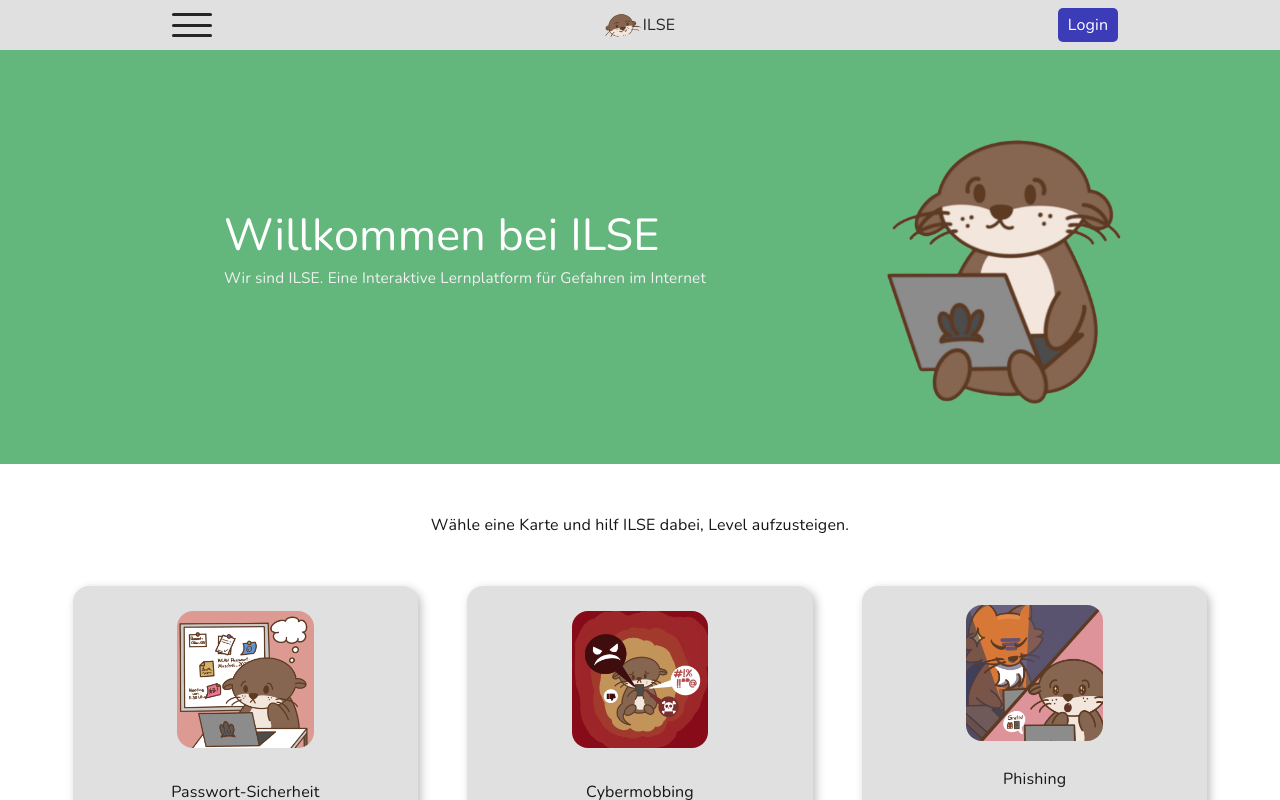
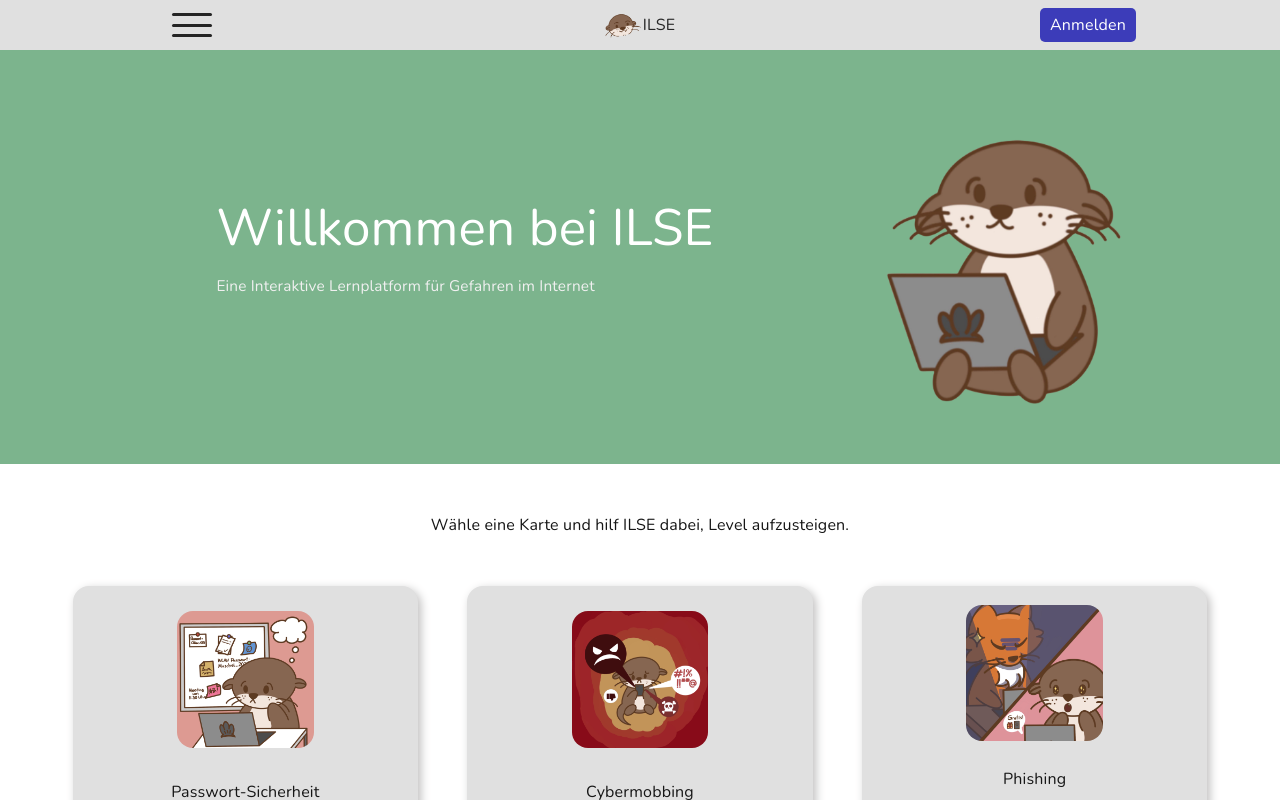
Before and after one commit to ILSE-Group/ILSE-Plattform-Frontend, a React (Vite) app: page / in a window 1280 px wide. Shown: the top 800 px of the page. Built offline with nearby package versions, Linux system fonts and the light colour scheme.

Commit message:
Login Buttons sowie Frontpage bearbeitet

```diff
--- a/src/components/Header/Header.scss
+++ b/src/components/Header/Header.scss
@@ -96,6 +96,21 @@
 //-----login-button-----
 .header-loginbtn-container {
     width: 20%;
+
+    // Interaktiver Hover-Effekt für den Anmelden/Abmelden-Button
+    .highlight-btn-medium {
+
+
+        &:hover {
+            // Verdunkelt die Farbe bzw. lässt ihn beim Drüberfahren reagieren
+            filter: brightness(0.9);
+
+        }
+
+        &:active {
+            transform: translateY(1px); // Effekt beim echten Anklicken (Klick-Feedback)
+        }
+    }
 }
 
 //.header-loginbtn-label {
--- a/src/components/Header/Header.tsx
+++ b/src/components/Header/Header.tsx
@@ -98,7 +98,7 @@ function AppHeader() {
                         <p className="header-loginbtn-label highlight-btn-medium"
                             onClick={() => navigate({pageUrl: LOGIN_URL})}
                         >
-                            Login
+                            Anmelden
                         </p>
                     )
                 }
--- a/src/components/Landing/InfoPage/InfoPage.scss
+++ b/src/components/Landing/InfoPage/InfoPage.scss
@@ -30,7 +30,7 @@
     left: 0;
     width: 100%;
     height: 100%;
-    background-color: #63b67c;
+    background-color: #7cb48d;
     z-index: 1;
 }
 
@@ -69,14 +69,15 @@
     text-align: left;
 
     h1 {
-        font-size: 3.5vw;
-        font-weight: bold;
+        font-size: 4vw;
+        font-weight: 900;
         color: #ffffff;
-        margin-bottom: 1rem;
+        margin-bottom: 2rem;
     }
 
     p {
         font-size: 1.2vw;
+        font-weight: normal;
         color: #f0f0f0;
     }
 }
@@ -84,13 +85,13 @@
 // --- DARK MODE ANPASSUNG FÜR DEN HERO-BEREICH ---
 body.dark, body.dark-mode, .dark-mode {
     .pastel-background-bar {
-        // Ein dunkles, gedecktes Grün für den Dark Mode (statt dem hellen Grün)
+
         background-color: #346844;
     }
 
     .header-text-wrapper {
         h1, p {
-            color: #ffffff; // Hält den Text im Dark Mode strahlend weiß
+            color: #ffffff;
         }
     }
 }
--- a/src/components/Landing/InfoPage/InfoPage.tsx
+++ b/src/components/Landing/InfoPage/InfoPage.tsx
@@ -18,7 +18,7 @@ function InfoPage() {
                 <div className='header-content-wrapper header-text-wrapper'>
                     <div className='hero-text-content'>
                         <h1>Willkommen bei ILSE</h1>
-                        <p>Wir sind ILSE. Eine Interaktive Lernplatform für Gefahren im Internet</p>
+                        <p>Eine Interaktive Lernplatform für Gefahren im Internet</p>
                     </div>
                 </div>
 
--- a/src/components/Login/Login/Login.scss
+++ b/src/components/Login/Login/Login.scss
@@ -69,6 +69,19 @@ input {
     color: white;
 
     cursor: pointer;
+
+
+    transition: background-color 0.2s ease, transform 0.1s ease;
+
+    &:hover {
+
+        filter: brightness(0.9);
+
+    }
+
+    &:active {
+        transform: translateY(1px);
+    }
 }
 
 .info-text {
--- a/src/components/Login/Login/Login.tsx
+++ b/src/components/Login/Login/Login.tsx
@@ -165,7 +165,7 @@ function Login( {registrSuccess} : loginProps ) {
                 <button className="login-btn"
                     onClick={performLogin}
                 >
-                    Login
+                    Einloggen
                 </button>
 
                 <div className="input-group">
```
